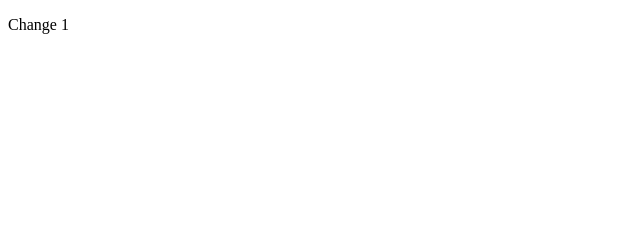
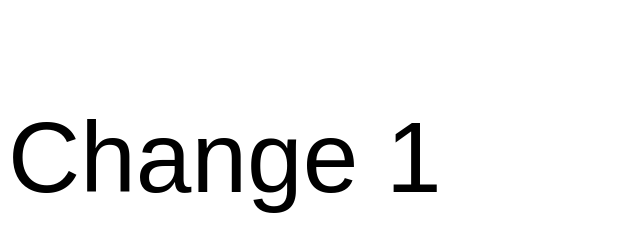
Before and after one commit to TarunPatil001/TarunPatil001, a plain HTML site: page index.html in a window 1280 px wide. Shown: the whole page, without its empty margins (0-640 px from the left). Drawn offline with Linux system fonts and the light colour scheme.

Commit message:
Change 1 in font of p tag

```diff
--- a/style.css
+++ b/style.css
@@ -1,4 +1,4 @@
-.A12{
+p{
     font-family:Arial, Helvetica, sans-serif ;
-    font-size: 200px;
+    font-size: 100px;
 }
```
